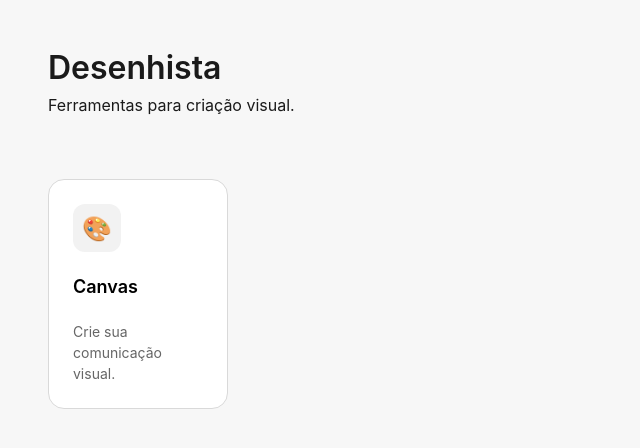
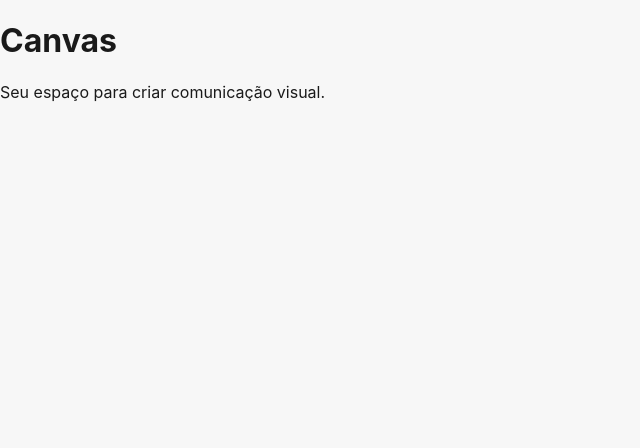
Before and after one commit to cesarcristianodeoliveira/desenhista, a React (Create React App) app in the folder frontend/: page /canvas in a window 1280 px wide. Shown: the top 448 px of the page, without its empty margins (0-640 px from the left). Built offline with nearby package versions, Linux system fonts and the light colour scheme.

Commit message:
feat: add Canvas page navigation

```diff
--- a/frontend/src/App.js
+++ b/frontend/src/App.js
@@ -1,7 +1,21 @@
+import {
+  BrowserRouter,
+  Link,
+  Route,
+  Routes
+} from 'react-router-dom'
+
 import './App.css'
+
+import Canvas from './pages/Canvas'
 
 function App() {
   return (
+    <BrowserRouter>
+      <Routes>
+        <Route
+          path="/"
+          element={
             <main className="app">
               <header className="app-header">
                 <h1>Desenhista</h1>
@@ -12,9 +26,9 @@ function App() {
               </header>
 
               <section className="products">
-        <button
+                <Link
                   className="product-card"
-          type="button"
+                  to="/canvas"
                 >
                   <span className="product-icon">
                     🎨
@@ -27,9 +41,18 @@ function App() {
                   <span className="product-description">
                     Crie sua comunicação visual.
                   </span>
-        </button>
+                </Link>
               </section>
             </main>
+          }
+        />
+
+        <Route
+          path="/canvas"
+          element={<Canvas />}
+        />
+      </Routes>
+    </BrowserRouter>
   )
 }
 
--- /dev/null
+++ b/frontend/src/pages/Canvas/index.jsx
@@ -0,0 +1,13 @@
+function Canvas() {
+  return (
+    <main>
+      <h1>Canvas</h1>
+
+      <p>
+        Seu espaço para criar comunicação visual.
+      </p>
+    </main>
+  )
+}
+
+export default Canvas
```
Lines whose indentation alone changed are shown as unchanged.
